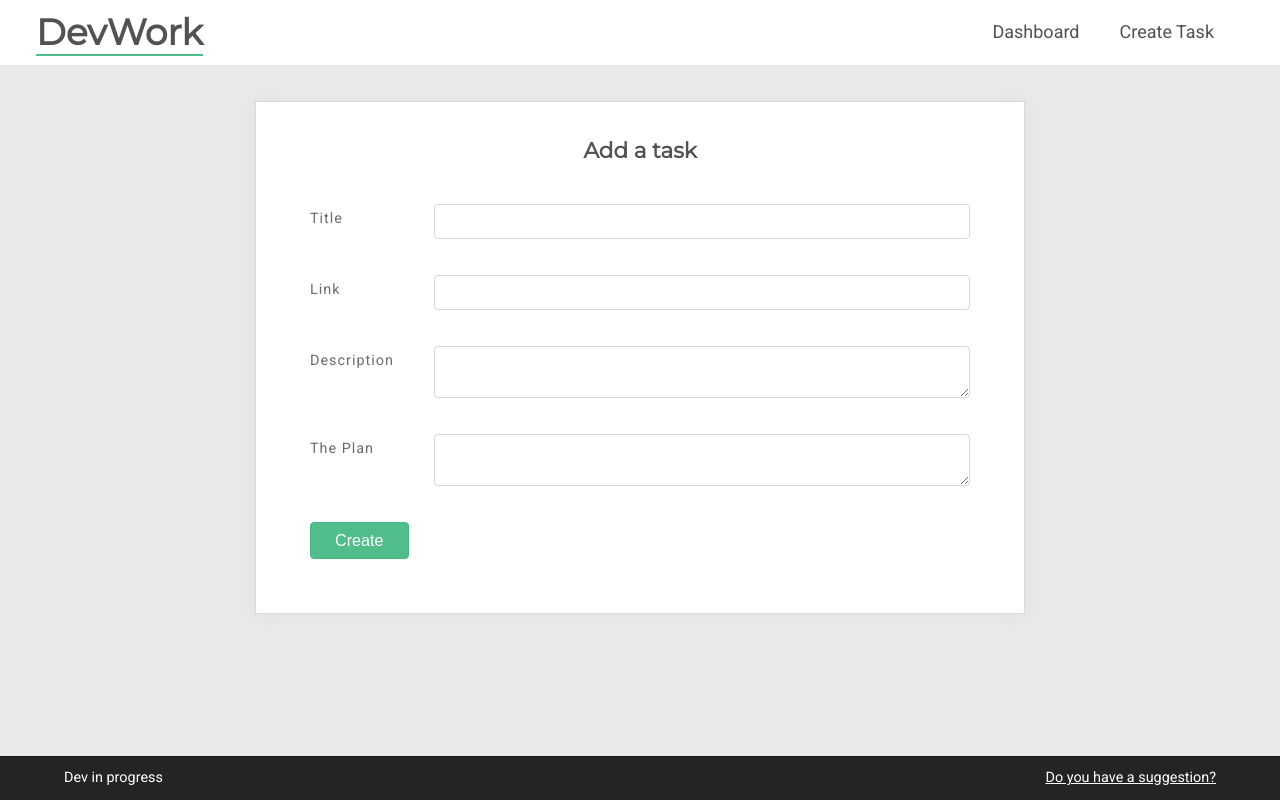
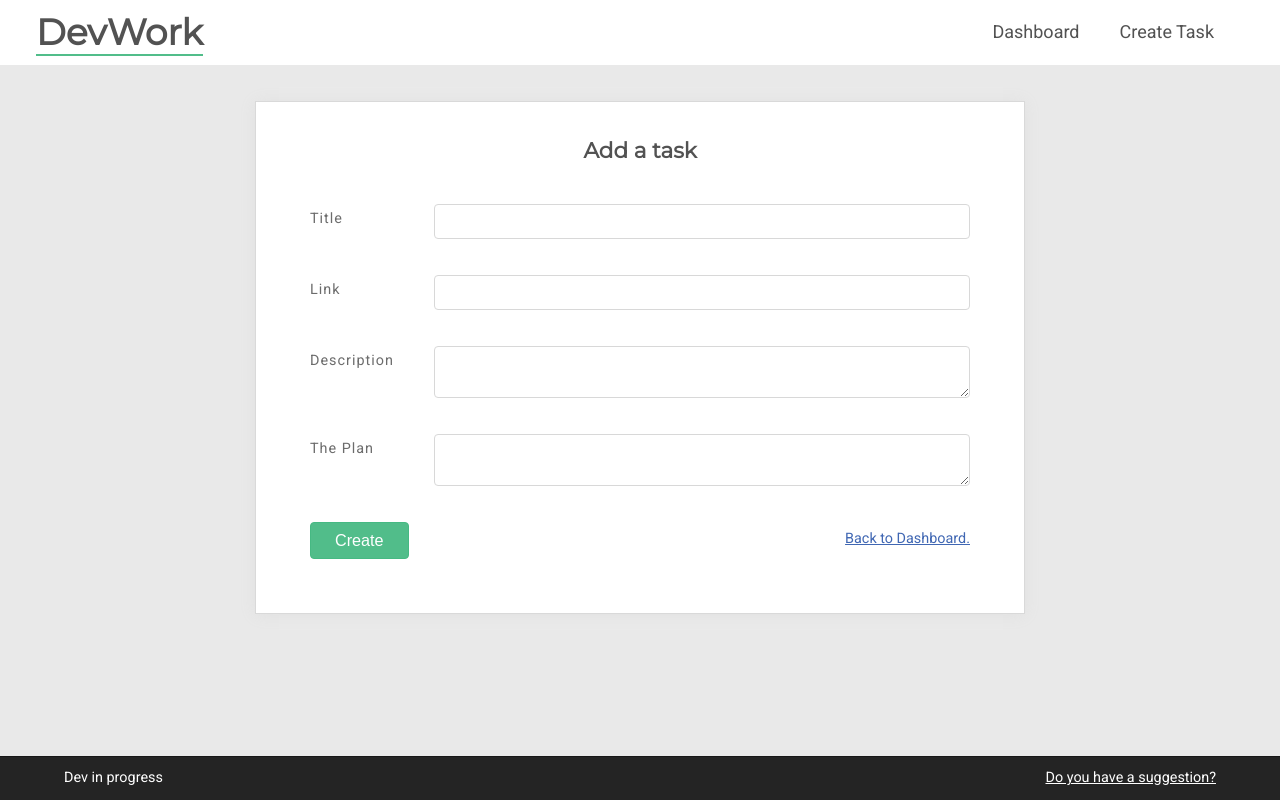
Before and after one commit to marespopa/dolooper, a React (Create React App) app: page / in a window 1280 px wide. Built offline with nearby package versions, Linux system fonts and the light colour scheme.

Commit message:
Add Back to Dashboard Link

```diff
--- a/src/components/AddTask.js
+++ b/src/components/AddTask.js
@@ -1,6 +1,7 @@
 import React, { Component } from "react";
 import FormField from "./FormField";
 import tasksService from "../services/tasksService";
+import { Link } from "react-router-dom";
 
 class AddTask extends Component {
   constructor(props) {
@@ -30,6 +31,12 @@ class AddTask extends Component {
 
   render() {
     const { title, link, description, plan } = this.state;
+
+    const linkMessage = (
+      <span className="message link">
+        <Link to="/tasks">Back to Dashboard.</Link>
+      </span>
+    );
 
     return (
       <form
@@ -73,6 +80,7 @@ class AddTask extends Component {
           <button className="btn success" onClick={this.handleSubmit}>
             Create
           </button>
+          {linkMessage}
         </div>
       </form>
     );
--- a/src/components/EditTask.js
+++ b/src/components/EditTask.js
@@ -1,6 +1,6 @@
 import React, { Component } from "react";
 import FormField from "./FormField";
-
+import { Link } from "react-router-dom";
 class EditTask extends Component {
   constructor(props) {
     super(props);
@@ -8,7 +8,7 @@ class EditTask extends Component {
     this.state = {
       task,
       isSaved: true,
-      saveMessage: ''
+      hasBeenChanged: false
     };
     this.handleInputChange = this.handleInputChange.bind(this);
     this.handleSubmit = this.handleSubmit.bind(this);
@@ -26,7 +26,7 @@ class EditTask extends Component {
       },
       isSaved: false,
       hasErrorAtSave: false,
-      saveMessage: ''
+      hasBeenChanged: true
     });
   }
 
@@ -37,8 +37,7 @@ class EditTask extends Component {
       this.props.updateTask(task);
       this.setState({
         isSaved: true,
-        hasErrorAtSave: false,
-        saveMessage: 'Task has been saved.'
+        hasErrorAtSave: false
       });
     } catch (error) {
       this.setState({
@@ -49,12 +48,19 @@ class EditTask extends Component {
 
   render() {
     const { title, link, description, plan } = this.state.task;
-    const { isSaved, hasErrorAtSave, saveMessage } = this.state;
+    const { isSaved, hasErrorAtSave, hasBeenChanged } = this.state;
     const errorMessage = hasErrorAtSave && (
       <span className="message error">We could not save the task...</span>
     );
-    const successMessage = isSaved && (
-      <span className="message success">{saveMessage}</span>
+    const successMessage = isSaved && hasBeenChanged && (
+      <>
+        <span className="message success">Task has been saved.</span>
+      </>
+    );
+    const linkMessage = (
+      <span className="message link">
+        <Link to="/tasks">Back to Dashboard.</Link>
+      </span>
     );
     return (
       <form className="form" onSubmit={this.handleSubmit} method="post">
@@ -100,6 +106,7 @@ class EditTask extends Component {
           </button>
           {errorMessage}
           {successMessage}
+          {linkMessage}
         </div>
       </form>
     );
--- a/src/styles/_form.scss
+++ b/src/styles/_form.scss
@@ -1,7 +1,8 @@
 .form {
   background: $box-background;
   border: 1px solid darken($box-background, 15%);
-  box-shadow: 0px 1px 15px darken($box-background, 12%);  margin: 0 auto;
+  box-shadow: 0px 1px 15px darken($box-background, 12%);
+  margin: 0 auto;
   padding: 1em 0;
   text-align: left;
   width: 100%;
@@ -49,12 +50,19 @@
   .message {
     border-radius: 4px;
     color: white;
-    padding: 8px 24px;
+    padding: 8px 0;
+    margin-left: 1em;
+    vertical-align: middle;
     &.error {
       color: #f99c36;
     }
     &.success {
       color: $btn--success-background;
     }
+    &.link {
+      font-size: 0.8em;
+      line-height: 1.2em;
+      margin-left: auto;
+    }
   }
 }
```
